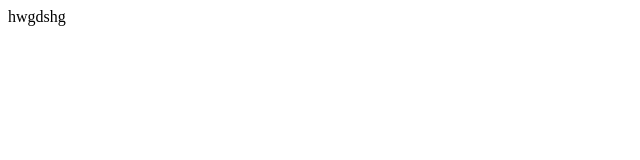
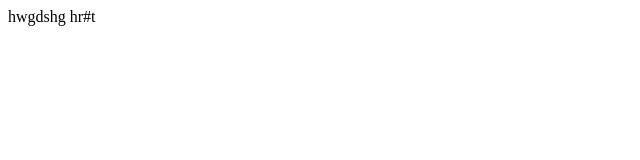
Before and after one commit to somaya369/project-6, a plain HTML site: page index.html in a window 1280 px wide. Shown: the full height of the page, 0-640 px from the left. Drawn offline with Linux system fonts and the light colour scheme.

Commit message:
v hgddlfjfdhh

```diff
--- a/index.html
+++ b/index.html
@@ -7,6 +7,6 @@
 </head>
 <body>
     hwgdshg
-
+    hr#t
 </body>
 </html>
```
